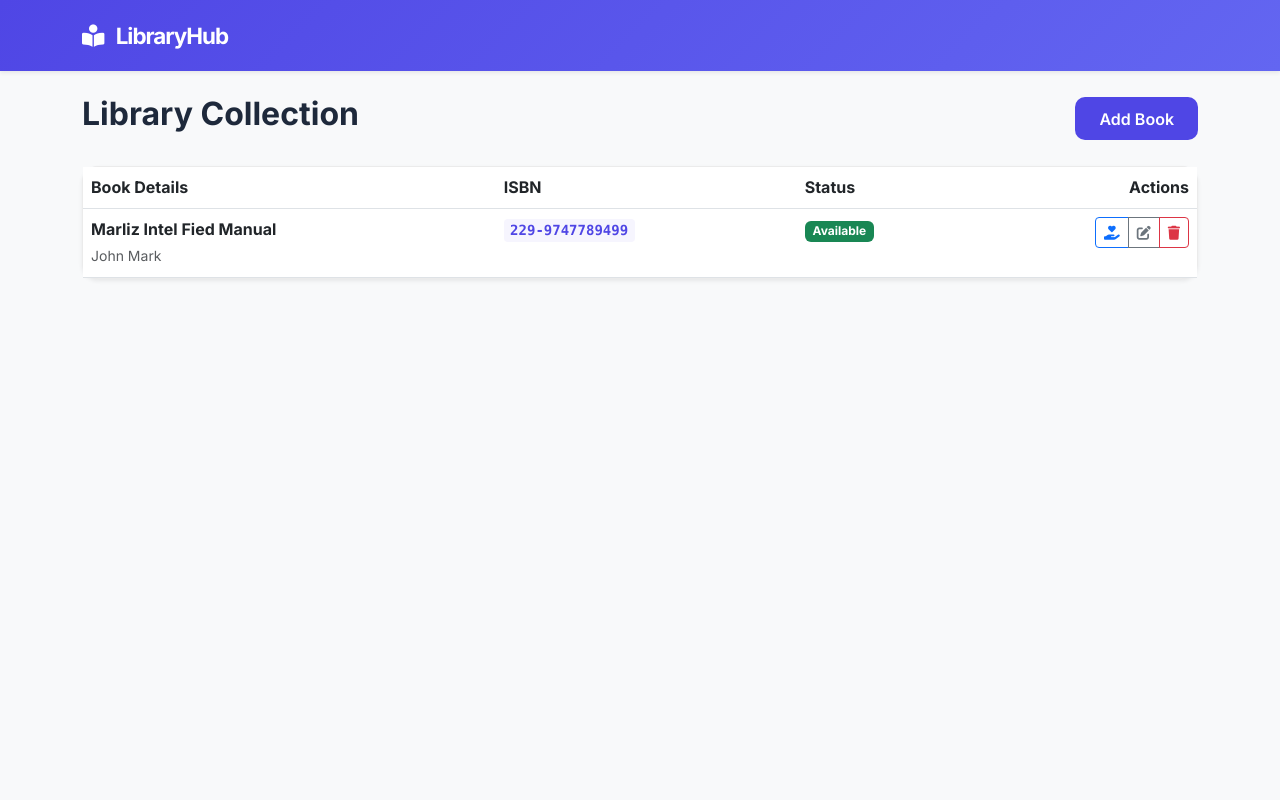
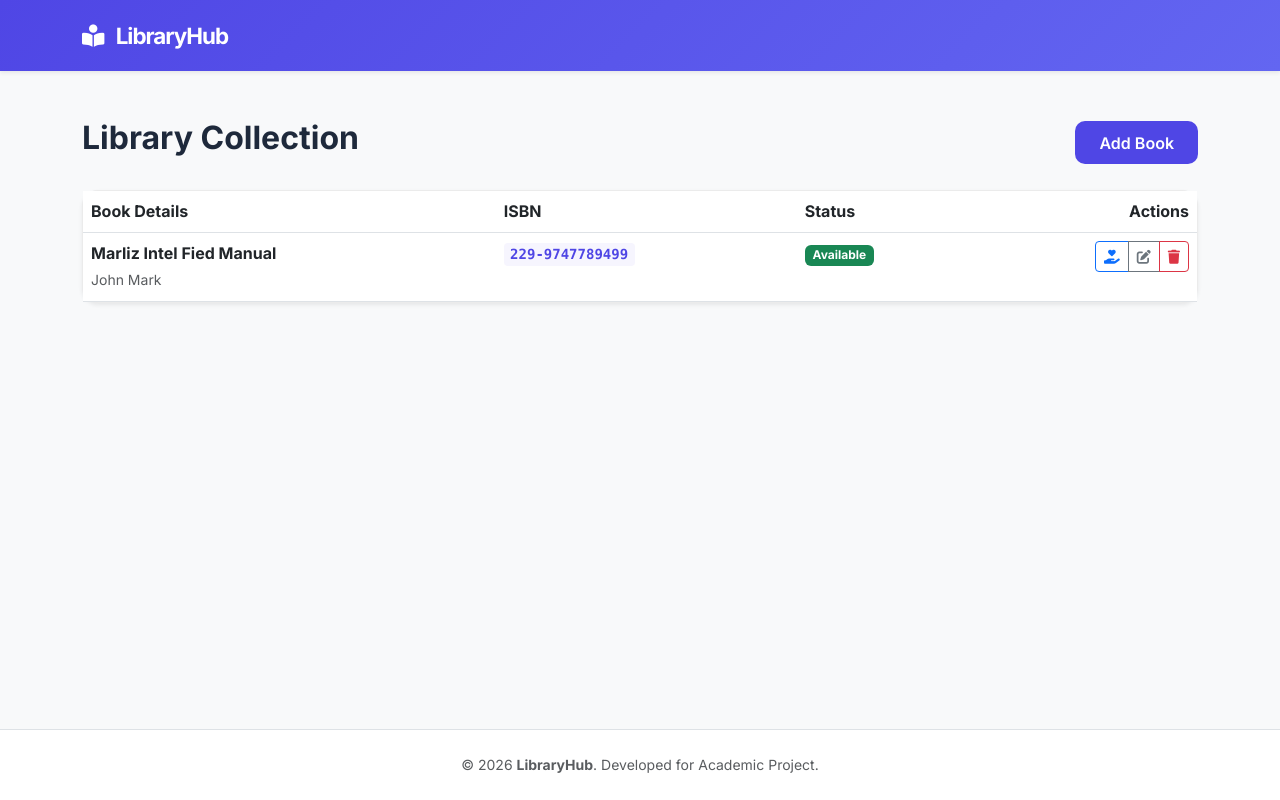
Before and after one commit to Markjohns1/libmanagementsys, a Flask app: page /books in a window 1280 px wide. Run offline with Flask 3, Linux system fonts and the light colour scheme; data comes from the database, SQL or seed files in the repository.

Commit message:
UI: Added professional sticky footer to the base template

```diff
--- a/static/css/style.css
+++ b/static/css/style.css
@@ -10,7 +10,14 @@
     --card-shadow: 0 10px 15px -3px rgba(0, 0, 0, 0.1), 0 4px 6px -2px rgba(0, 0, 0, 0.05);
 }
 
+html,
 body {
+    height: 100%;
+}
+
+body {
+    display: flex;
+    flex-direction: column;
     font-family: 'Inter', sans-serif;
     color: var(--text-dark);
     background-color: var(--bg-light);
--- a/templates/base.html
+++ b/templates/base.html
@@ -52,6 +52,17 @@
     {% block content %}{% endblock %}
   </div>
 
+  <!-- Simple Professional Footer -->
+  <footer class="mt-auto py-4 bg-white border-top">
+    <div class="container text-center">
+      <p class="text-muted small mb-0">
+        &copy;
+        <script>document.write(new Date().getFullYear())</script> <strong>LibraryHub</strong>.
+        Developed for Academic Project.
+      </p>
+    </div>
+  </footer>
+
   <!-- Bootstrap JS Bundle -->
   <script src="https://cdn.jsdelivr.net/npm/bootstrap@5.3.0/dist/js/bootstrap.bundle.min.js"></script>
 
@@ -60,8 +71,12 @@
     setTimeout(function () {
       let alerts = document.querySelectorAll('.alert');
       alerts.forEach(function (alert) {
-        let bsAlert = new bootstrap.Alert(alert);
-        bsAlert.close();
+        if (bootstrap.Alert.getInstance(alert)) {
+          let bsAlert = new bootstrap.Alert(alert);
+          bsAlert.close();
+        } else {
+          alert.remove();
+        }
       });
     }, 3000);
   </script>
```
